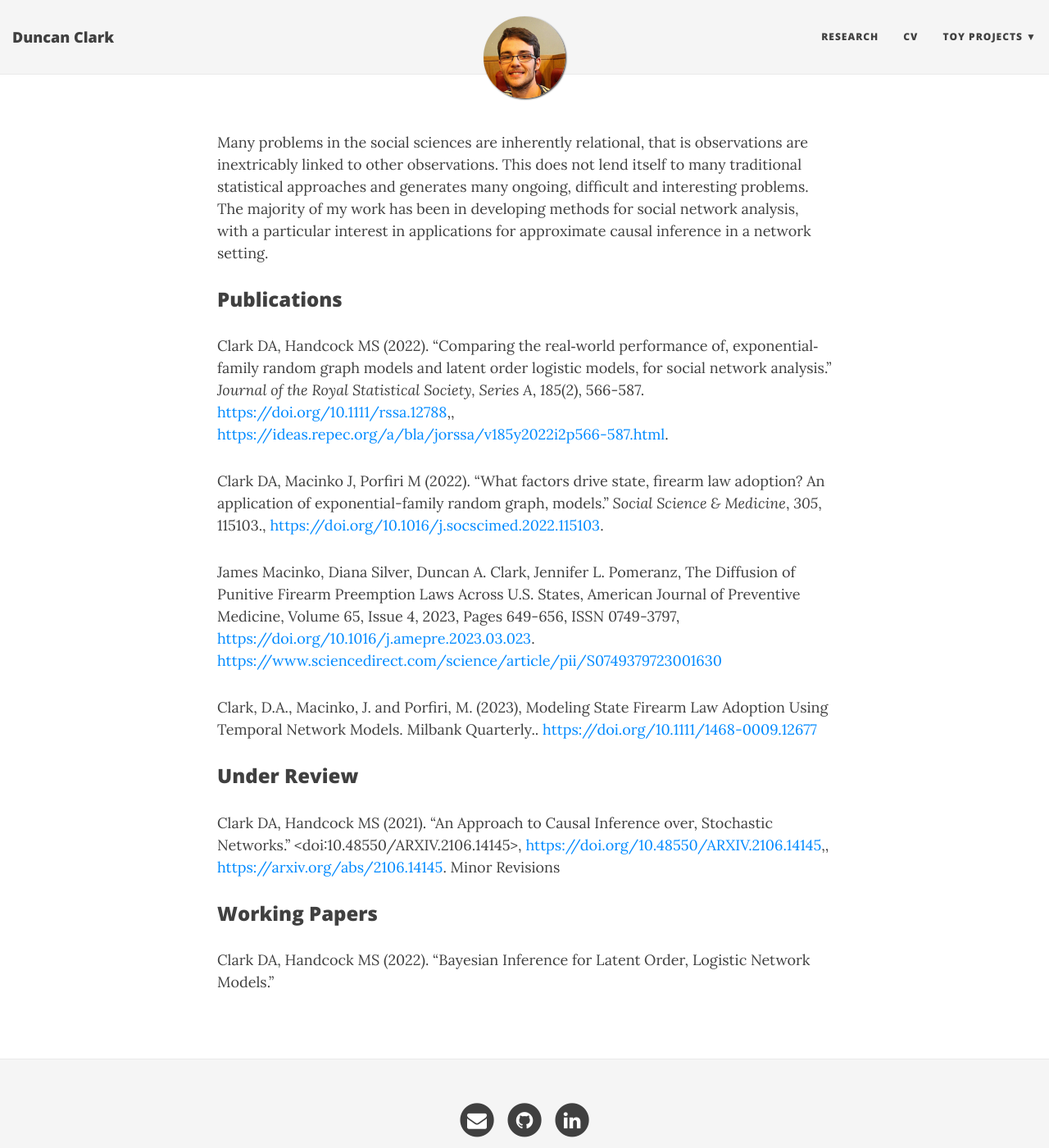
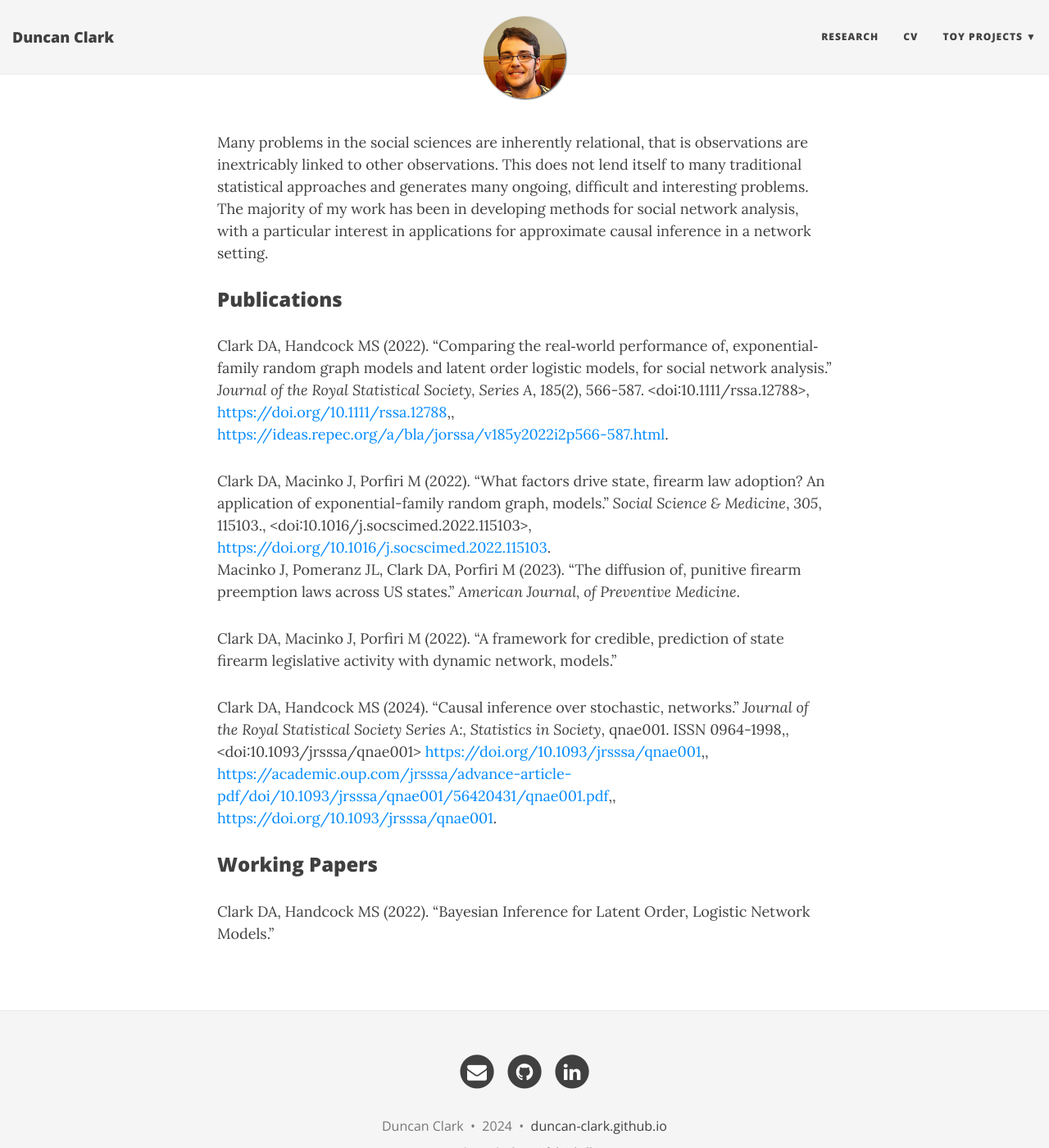
Before and after one commit to duncan-clark/duncan-clark.github.io, a Jekyll site: the page built from _pages/research.MD, in a window 1280 px wide and 1400 px high. Shown: the whole window at 82% size. Built offline with Jekyll 4.4.1, drawn with Linux system fonts in a browser that asks for light colours; nearby versions of some CDN libraries; our own code applies the rules of GitHub Pages for plain Markdown files.

Commit message:
update CV and williams position

```diff
--- a/_pages/research.MD
+++ b/_pages/research.MD
@@ -11,33 +11,29 @@
 Clark DA, Handcock MS (2022). “Comparing the real‐world performance of,
 exponential‐family random graph models and latent order logistic models,
 for social network analysis.” *Journal of the Royal Statistical Society,
-Series A*, *185*(2), 566-587.
+Series A*, *185*(2), 566-587. <doi:10.1111/rssa.12788>,
 <https://doi.org/10.1111/rssa.12788>,,
 <https://ideas.repec.org/a/bla/jorssa/v185y2022i2p566-587.html>.
 
 Clark DA, Macinko J, Porfiri M (2022). “What factors drive state,
 firearm law adoption? An application of exponential-family random graph,
 models.” *Social Science & Medicine*, *305*, 115103.,
+<doi:10.1016/j.socscimed.2022.115103>,
 <https://doi.org/10.1016/j.socscimed.2022.115103>.
+Macinko J, Pomeranz JL, Clark DA, Porfiri M (2023). “The diffusion of,
+punitive firearm preemption laws across US states.” *American Journal,
+of Preventive Medicine*.
 
-James Macinko, Diana Silver, Duncan A. Clark, Jennifer L. Pomeranz,
-The Diffusion of Punitive Firearm Preemption Laws Across U.S. States,
-American Journal of Preventive Medicine, Volume 65, Issue 4, 2023, Pages 649-656, ISSN 0749-3797,
-<https://doi.org/10.1016/j.amepre.2023.03.023>.
-<https://www.sciencedirect.com/science/article/pii/S0749379723001630>
+Clark DA, Macinko J, Porfiri M (2022). “A framework for credible,
+prediction of state firearm legislative activity with dynamic network,
+models.”
 
-Clark, D.A., Macinko, J. and Porfiri, M. (2023),
-Modeling State Firearm Law Adoption Using Temporal Network Models.
-Milbank Quarterly..
-<https://doi.org/10.1111/1468-0009.12677>
-
-### Under Review
-
-Clark DA, Handcock MS (2021). “An Approach to Causal Inference over,
-Stochastic Networks.” <doi:10.48550/ARXIV.2106.14145>,
-<https://doi.org/10.48550/ARXIV.2106.14145>,,
-<https://arxiv.org/abs/2106.14145>.
-Minor Revisions
+Clark DA, Handcock MS (2024). “Causal inference over stochastic,
+networks.” *Journal of the Royal Statistical Society Series A:,
+Statistics in Society*, qnae001. ISSN 0964-1998,,
+<doi:10.1093/jrsssa/qnae001> <https://doi.org/10.1093/jrsssa/qnae001>,,
+<https://academic.oup.com/jrsssa/advance-article-pdf/doi/10.1093/jrsssa/qnae001/56420431/qnae001.pdf>,,
+<https://doi.org/10.1093/jrsssa/qnae001>.
 
 ### Working Papers
 
--- a/index.html
+++ b/index.html
@@ -5,7 +5,11 @@
 use-site-title: true
 ---
 <p>
-I am a Statistician and Computational Social Scientist at heart. I received my PhD from the University of California Los Angeles in the Statistics department. During my PhD I developed Statistical methods focused on social science applications with <a href ="http://www.stat.ucla.edu/~handcock/">Professor Mark S. Handcock</a>. I am currently tackling clinician burnout at Atalan Tech, where I have designed, built and maintained a scalable end to end Machine Learning system. I have worked as a research Data Scientist at Meta where I spent my time advocating for, and implementing data driven solutions for privacy and infrastructure related problems.
+I am a statistician joining Williams College as an Assistant Professor in July 2024.
+I received my PhD from the University of California Los Angeles in the Statistics department.
+During my PhD I developed Statistical methods focused on social science applications with <a href ="http://www.stat.ucla.edu/~handcock/">Professor Mark S. Handcock</a>.
+I previousl worked tackling clinician burnout at Atalan Tech, where I designed, built and maintained a scalable end to end Machine Learning system.
+I have worked as a research Data Scientist at Meta where I spent my time advocating for, and implementing data driven solutions for privacy and infrastructure related problems.
 </p>
 
 <p>
```
Also changed, not shown: _pages/bib.bib (+14 -0 lines), _pages/research.Rmd (+3 -12 lines), 1 other file.
